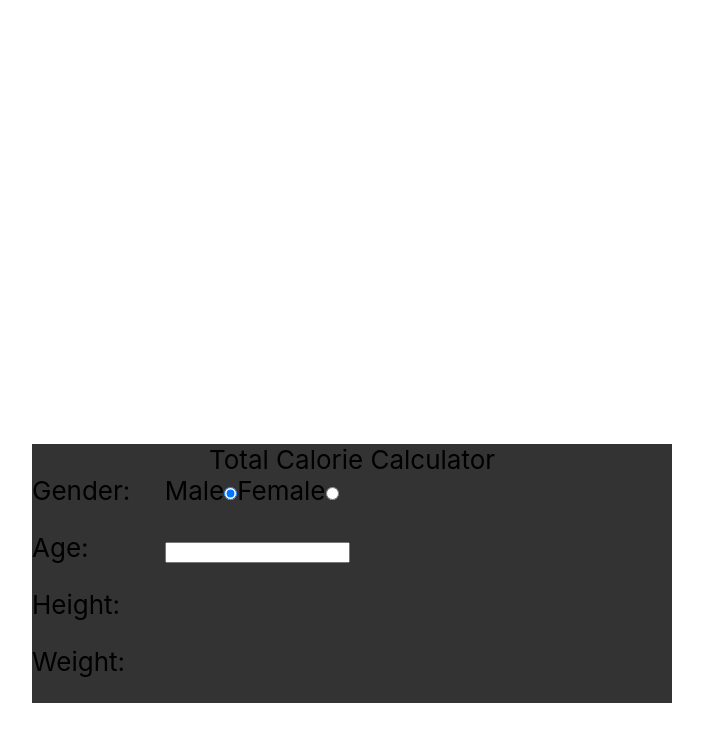
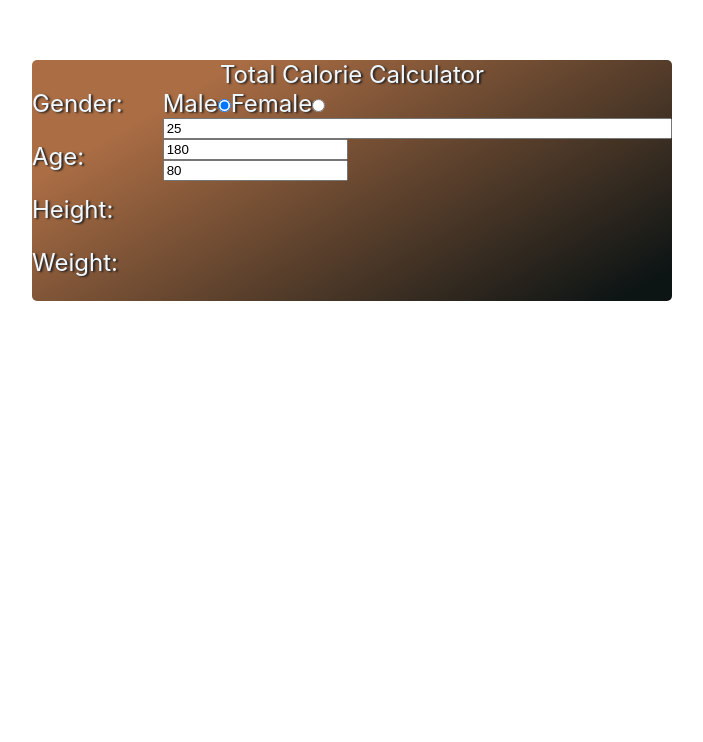
Before and after one commit to turkaytunc/total-calorie-calculator, a React (Create React App) app: page / in a window 1280 px wide. Shown: the part 196-938 px from the top of the page, without its empty margins (288-991 px from the left). After the commit the page ends 800 px from the top, so only its background shows below. Built offline with nearby package versions, Linux system fonts and the light colour scheme.

Commit message:
update layout

```diff
--- a/src/app.scss
+++ b/src/app.scss
@@ -1,9 +1,12 @@
 .app {
   text-align: center;
   width: 50%;
-  background-color: #333;
-  margin: 50% auto;
-  font-size: calc(10px + 2vmin);
+  background: linear-gradient(150deg, #aa6d44 20%, #0c1414 95%);
+  color: aliceblue;
+  text-shadow: 2px 1px 2px #222;
+  margin: 20% auto;
+  font-size: 1.5em;
+  border-radius: 5px;
 }
 
 @media screen and (max-width: 520px) {
--- a/src/components/input-renderer/InputRenderer.jsx
+++ b/src/components/input-renderer/InputRenderer.jsx
@@ -7,6 +7,14 @@ export const InputRenderer = () => {
 
   const handleGenderChange = (e) =>
     setMesurements({ ...mesurements, gender: e.target.value });
+
+  const handleAgeChange = (e) =>
+    setMesurements({ ...mesurements, age: e.target.value });
+
+  const handleHeightChange = (e) =>
+    setMesurements({ ...mesurements, age: e.target.value });
+  const handleWeightChange = (e) =>
+    setMesurements({ ...mesurements, age: e.target.value });
 
   return (
     <div className="container">
@@ -49,9 +57,24 @@ export const InputRenderer = () => {
             />
           </label>
         </div>
-        <div className="select-age">
-          <input type="number" className="age" />
-        </div>
+        <input
+          type="number"
+          className="select-age"
+          value={mesurements.age}
+          onChange={(e) => handleAgeChange(e)}
+        />
+        <input
+          type="number"
+          className="select-height"
+          value={mesurements.height}
+          onChange={(e) => handleHeightChange(e)}
+        />
+        <input
+          type="number"
+          className="select-weight"
+          value={mesurements.weight}
+          onChange={(e) => handleWeightChange(e)}
+        />
       </div>
     </div>
   );
--- a/src/components/input-renderer/input-renderer.scss
+++ b/src/components/input-renderer/input-renderer.scss
@@ -19,7 +19,21 @@
   align-items: flex-start;
   margin-left: 1em;
 
-  > div {
-    padding-bottom: 1em;
+  &:nth-child(odd) {
+    margin-bottom: 1em;
+    min-height: 1em;
+    padding-bottom: 0;
+  }
+  &:nth-child(even) {
+    margin-bottom: 1em;
+    min-height: 1em;
+    padding-bottom: 0;
   }
 }
+
+.select-age {
+  width: 100%;
+  justify-content: flex-start;
+  align-items: center;
+  margin-left: auto;
+}
```
